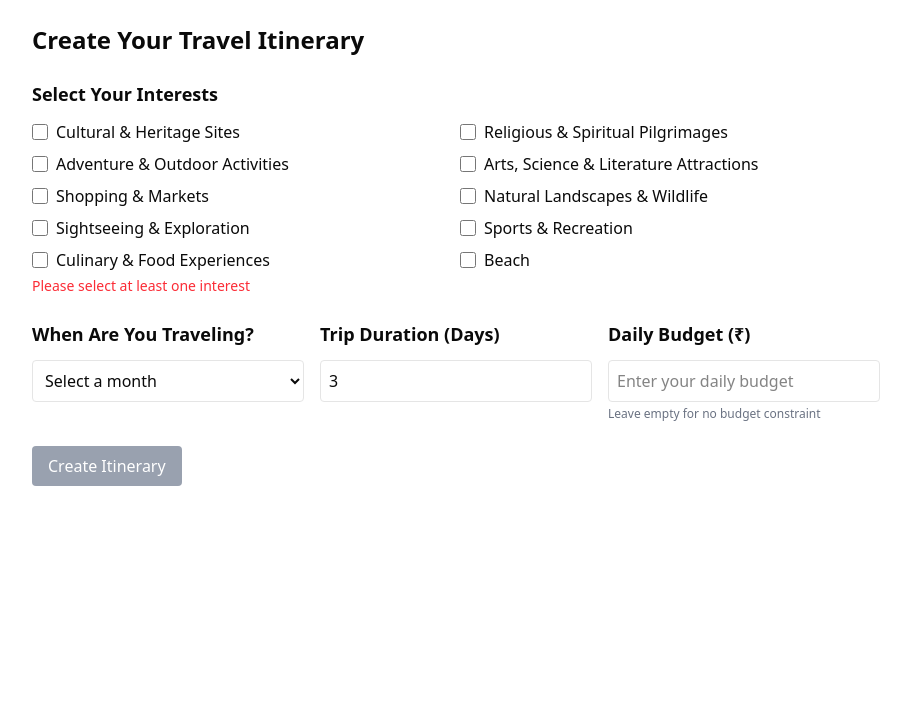
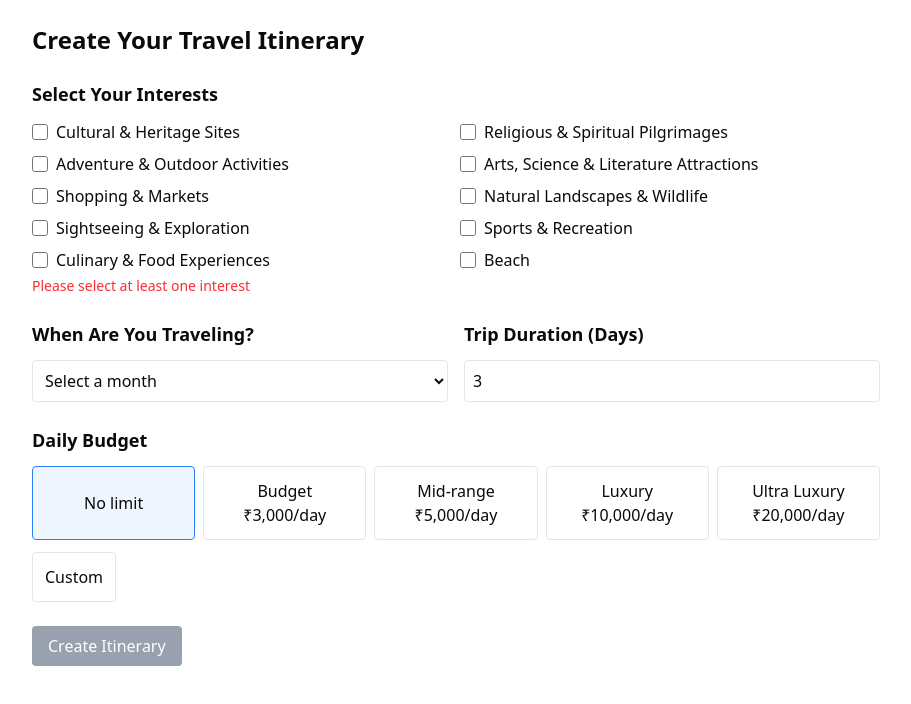
Before and after one commit to HACKED-07/it-gen, a Next.js app: page /createitinerary in a window 1280 px wide. Shown: the top 704 px of the page, without its empty margins (184-1095 px from the left). Built offline with nearby package versions, Linux system fonts and the light colour scheme.

Commit message:
added landig page

```diff
--- a/actions/createItinerary.ts
+++ b/actions/createItinerary.ts
@@ -22,7 +22,7 @@ type ItineraryCity = {
   }[];
   hotels: {
     Hotel_name: string;
-    address: string;
+    City: string;
     Hotel_Rating: number;
     Hotel_price: number;
   }[];
@@ -262,7 +262,7 @@ export async function createItinerary(formData: {
           })),
           hotels: filteredHotels.map((hotel) => ({
             Hotel_name: hotel.Hotel_name || "Unknown Hotel",
-            address: hotel.Address || "",
+            City: hotel.City || "",
             Hotel_Rating: Number(hotel.Hotel_Rating) || 0,
             Hotel_price: Number(hotel.Hotel_price) || 0,
           })),
--- a/app/createitinerary/page.tsx
+++ b/app/createitinerary/page.tsx
@@ -42,7 +42,7 @@ type Destination = {
 
 type Hotel = {
   Hotel_name: string;
-  address: string;
+  City: string;
   Hotel_Rating: number;
   Hotel_price: number;
 };
@@ -103,7 +103,7 @@ const generateDailyPlans = (cityData: ItineraryCity) => {
               ? `Check-in at ${selectedHotel.Hotel_name}`
               : `Check-in at your hotel`,
             description: selectedHotel
-              ? `Get settled at ${selectedHotel.Hotel_name} (${selectedHotel.Hotel_Rating}★) located at ${selectedHotel.address}.`
+              ? `Get settled at ${selectedHotel.Hotel_name} (${selectedHotel.Hotel_Rating}★) located at ${selectedHotel.City}.`
               : "Get settled at your hotel and prepare for your adventure.",
           },
           ...dailyDestinations.map((dest, index) => ({
@@ -188,6 +188,7 @@ export default function ItineraryGenerator() {
   const [selectedInterestKey, setSelectedInterestKey] = useState<string | null>(
     null
   );
+  const [showCustomBudget, setShowCustomBudget] = useState(false);
 
   const handleInterestToggle = (interest: string) => {
     setSelectedInterests((prev) =>
@@ -207,25 +208,15 @@ export default function ItineraryGenerator() {
 
     try {
       const parsedBudget = budget ? parseInt(budget) : undefined;
-
-      console.log("Submitting form with:", {
-        selectedInterests,
-        travelMonth,
-        budget: parsedBudget,
-      });
-
       const response = await createItinerary({
         interests: selectedInterests,
         travelMonth,
         budget: parsedBudget,
       });
 
-      console.log("Received result:", response);
-
       if (response.success) {
         setResult(response);
-
-        // Select the first interest and city by default
+        // Select first interest & city by default
         if (response.itinerary && Object.keys(response.itinerary).length > 0) {
           const firstInterest = Object.keys(response.itinerary)[0];
           setSelectedInterestKey(firstInterest);
@@ -234,9 +225,8 @@ export default function ItineraryGenerator() {
       } else {
         setError(response.message || "Failed to create itinerary");
       }
-    } catch (err) {
+    } catch {
       setError("An unexpected error occurred");
-      console.error(err);
     } finally {
       setIsLoading(false);
     }
@@ -258,20 +248,20 @@ export default function ItineraryGenerator() {
       <h1 className="text-2xl font-bold mb-6">Create Your Travel Itinerary</h1>
 
       <form onSubmit={handleSubmit} className="space-y-6">
+        {/* Interests */}
         <div>
           <h2 className="text-lg font-semibold mb-3">Select Your Interests</h2>
           <div className="grid grid-cols-1 md:grid-cols-2 gap-2">
             {INTEREST_CATEGORIES.map((interest) => (
-              <div key={interest} className="flex items-center">
+              <label key={interest} className="flex items-center">
                 <input
                   type="checkbox"
-                  id={interest}
                   checked={selectedInterests.includes(interest)}
                   onChange={() => handleInterestToggle(interest)}
                   className="mr-2 h-4 w-4"
                 />
-                <label htmlFor={interest}>{interest}</label>
-              </div>
+                {interest}
+              </label>
             ))}
           </div>
           {selectedInterests.length === 0 && (
@@ -281,7 +271,8 @@ export default function ItineraryGenerator() {
           )}
         </div>
 
-        <div className="grid grid-cols-1 md:grid-cols-3 gap-4">
+        {/* Month, Duration & Budget */}
+        <div className="grid grid-cols-1 md:grid-cols-2 gap-4">
           <div>
             <h2 className="text-lg font-semibold mb-3">
               When Are You Traveling?
@@ -308,41 +299,125 @@ export default function ItineraryGenerator() {
               min="1"
               max="14"
               value={tripDuration}
-              onChange={(e) => {
-                const value = e.target.value;
-                if (value === "") {
-                  setTripDuration(""); // Keep it as an empty string if the input is cleared
-                } else {
-                  const parsedValue = parseInt(value);
-                  if (!isNaN(parsedValue)) {
-                    setTripDuration(parsedValue.toString());
-                  }
-                }
-              }}
+              onChange={(e) => setTripDuration(e.target.value)}
               className="w-full p-2 border rounded"
             />
           </div>
-
+        </div>
         <div>
-            <h2 className="text-lg font-semibold mb-3">Daily Budget (₹)</h2>
+          <h2 className="text-lg font-semibold mb-3">Daily Budget</h2>
+          <div className="grid grid-cols-2 md:grid-cols-5 gap-2 mb-3">
+            <button
+              type="button"
+              onClick={() => {
+                setBudget("");
+                setShowCustomBudget(false);
+              }}
+              className={`p-3 border rounded text-center hover:bg-gray-50 ${
+                budget === "" && !showCustomBudget
+                  ? "bg-blue-50 border-blue-500"
+                  : ""
+              }`}
+            >
+              No limit
+            </button>
+            <button
+              type="button"
+              onClick={() => {
+                setBudget("3000");
+                setShowCustomBudget(false);
+              }}
+              className={`p-3 border rounded text-center hover:bg-gray-50 ${
+                budget === "3000" && !showCustomBudget
+                  ? "bg-blue-50 border-blue-500"
+                  : ""
+              }`}
+            >
+              Budget
+              <br />
+              ₹3,000/day
+            </button>
+            <button
+              type="button"
+              onClick={() => {
+                setBudget("5000");
+                setShowCustomBudget(false);
+              }}
+              className={`p-3 border rounded text-center hover:bg-gray-50 ${
+                budget === "5000" && !showCustomBudget
+                  ? "bg-blue-50 border-blue-500"
+                  : ""
+              }`}
+            >
+              Mid-range
+              <br />
+              ₹5,000/day
+            </button>
+            <button
+              type="button"
+              onClick={() => {
+                setBudget("10000");
+                setShowCustomBudget(false);
+              }}
+              className={`p-3 border rounded text-center hover:bg-gray-50 ${
+                budget === "10000" && !showCustomBudget
+                  ? "bg-blue-50 border-blue-500"
+                  : ""
+              }`}
+            >
+              Luxury
+              <br />
+              ₹10,000/day
+            </button>
+            <button
+              type="button"
+              onClick={() => {
+                setBudget("20000");
+                setShowCustomBudget(false);
+              }}
+              className={`p-3 border rounded text-center hover:bg-gray-50 ${
+                budget === "20000" && !showCustomBudget
+                  ? "bg-blue-50 border-blue-500"
+                  : ""
+              }`}
+            >
+              Ultra Luxury
+              <br />
+              ₹20,000/day
+            </button>
+          </div>
+          <button
+            type="button"
+            onClick={() => {
+              setShowCustomBudget(!showCustomBudget);
+              if (!showCustomBudget) setBudget("");
+            }}
+            className={`p-3 border rounded w-full md:w-auto hover:bg-gray-50 ${
+              showCustomBudget ? "bg-blue-50 border-blue-500" : ""
+            }`}
+          >
+            Custom
+          </button>
+          {showCustomBudget && (
+            <div className="mt-3 flex items-center">
+              <span className="text-xl mr-2">₹</span>
               <input
                 type="number"
                 min="0"
                 placeholder="Enter your daily budget"
                 value={budget}
                 onChange={(e) => setBudget(e.target.value)}
-              className="w-full p-2 border rounded"
+                className="flex-grow p-2 border rounded"
               />
-            <p className="text-xs text-gray-500 mt-1">
-              Leave empty for no budget constraint
-            </p>
+              <span className="ml-2 text-gray-500">per day</span>
             </div>
+          )}
         </div>
 
         <button
           type="submit"
           disabled={isLoading || selectedInterests.length === 0 || !travelMonth}
-          className="bg-blue-600 text-white py-2 px-4 rounded disabled:bg-gray-400"
+          className="bg-blue-600 text-white py-2 px-4 rounded disabled:bg-gray-400 hover:cursor-pointer hover:bg-blue-700"
         >
           {isLoading ? "Creating Itinerary..." : "Create Itinerary"}
         </button>
@@ -365,29 +440,27 @@ export default function ItineraryGenerator() {
             </p>
           ) : (
             <div className="grid grid-cols-1 md:grid-cols-3 gap-4">
-              {/* Left sidebar - Interest categories and cities */}
+              {/* Left sidebar */}
               <div className="md:col-span-1 border rounded p-4 bg-gray-50">
                 <h3 className="font-semibold mb-3">Suggested Destinations</h3>
-
                 {Object.entries(result.itinerary).map(([interest, cities]) => (
                   <div key={interest} className="mb-4">
                     <h4 className="text-sm font-medium bg-blue-50 p-1 rounded">
                       {interest}
                     </h4>
-
                     <ul className="mt-2 space-y-1">
-                      {cities.map((city, index) => (
-                        <li key={index}>
+                      {cities.map((city, idx) => (
+                        <li key={idx}>
                           <button
                             className={`text-left w-full p-1 text-sm rounded hover:bg-blue-100 ${
                               selectedInterestKey === interest &&
-                              selectedCityIndex === index
+                              selectedCityIndex === idx
                                 ? "bg-blue-100 font-medium"
                                 : ""
                             }`}
                             onClick={() => {
                               setSelectedInterestKey(interest);
-                              setSelectedCityIndex(index);
+                              setSelectedCityIndex(idx);
                             }}
                           >
                             {city.city}
@@ -406,10 +479,10 @@ export default function ItineraryGenerator() {
                 ))}
               </div>
 
-              {/* Right content - Selected city itinerary */}
+              {/* Right content */}
               <div className="md:col-span-2">
                 {selectedCity ? (
-                  <div>
+                  <>
                     <div className="border-b pb-3 mb-4">
                       <h3 className="text-xl font-semibold">
                         {selectedCity.city}
@@ -432,18 +505,15 @@ export default function ItineraryGenerator() {
                       </div>
                     </div>
 
-                    {/* Hotel information */}
-                    {selectedCity.hotels && selectedCity.hotels.length > 0 && (
+                    {/* Hotels */}
+                    {selectedCity.hotels.length > 0 && (
                       <div className="mb-6 p-4 bg-gray-50 rounded">
                         <h4 className="font-semibold mb-2">
                           Recommended Accommodation
                         </h4>
-                        <div className="space-y-2">
-                          {selectedCity.hotels
-                            .slice(0, 3)
-                            .map((hotel, index) => (
+                        {selectedCity.hotels.slice(0, 3).map((hotel, i) => (
                           <div
-                                key={index}
+                            key={i}
                             className="flex justify-between border-b last:border-b-0 pb-2"
                           >
                             <div>
@@ -451,7 +521,7 @@ export default function ItineraryGenerator() {
                                 {hotel.Hotel_name}
                               </div>
                               <div className="text-xs text-gray-600">
-                                    {hotel.address}
+                                {hotel.City}
                               </div>
                             </div>
                             <div className="text-right">
@@ -465,10 +535,9 @@ export default function ItineraryGenerator() {
                           </div>
                         ))}
                       </div>
-                      </div>
                     )}
 
-                    {/* Day-by-day itinerary */}
+                    {/* Day-by-day */}
                     <h4 className="font-semibold mb-3">Day-by-Day Itinerary</h4>
                     <div className="space-y-6">
                       {dailyPlans.map((day) => (
@@ -478,25 +547,25 @@ export default function ItineraryGenerator() {
                           </div>
                           <div className="p-4">
                             <ul className="space-y-4">
-                              {day.activities.map((activity, index) => (
+                              {day.activities.map((act, idx) => (
                                 <li
-                                  key={index}
+                                  key={idx}
                                   className="border-b last:border-b-0 pb-3"
                                 >
                                   <div className="flex items-start">
                                     <div className="bg-blue-100 text-blue-800 px-2 py-1 rounded text-xs w-20 text-center">
-                                      {activity.time}
+                                      {act.time}
                                     </div>
                                     <div className="ml-3">
                                       <div className="font-medium">
-                                        {activity.activity}
+                                        {act.activity}
                                       </div>
                                       <div className="text-sm text-gray-600">
-                                        {activity.description}
+                                        {act.description}
                                       </div>
-                                      {activity.price && (
+                                      {act.price && (
                                         <div className="text-sm text-green-600 mt-1">
-                                          {activity.price}
+                                          {act.price}
                                         </div>
                                       )}
                                     </div>
@@ -517,8 +586,7 @@ export default function ItineraryGenerator() {
                           <span>Accommodation (per night):</span>
                           <span className="font-medium">
                             ₹
-                            {selectedCity.hotels &&
-                            selectedCity.hotels.length > 0
+                            {selectedCity.hotels.length > 0
                               ? Math.min(
                                   ...selectedCity.hotels.map(
                                     (h) => h.Hotel_price
@@ -531,10 +599,13 @@ export default function ItineraryGenerator() {
                           <span>Average attraction cost:</span>
                           <span className="font-medium">
                             ₹
-                            {selectedCity.popular_destinations.reduce(
-                              (sum, dest) => sum + dest.price_fare,
+                            {(
+                              selectedCity.popular_destinations.reduce(
+                                (sum, d) => sum + d.price_fare,
                                 0
-                            ) / (selectedCity.popular_destinations.length || 1)}
+                              ) /
+                              (selectedCity.popular_destinations.length || 1)
+                            ).toFixed(0)}
                           </span>
                         </div>
                         <div className="flex justify-between">
@@ -556,13 +627,13 @@ export default function ItineraryGenerator() {
                           <span className="font-semibold">
                             ₹
                             {selectedCity.estimated_daily_cost *
-                              parseInt(tripDuration)}
+                              parseInt(tripDuration, 10)}
                           </span>
                         </div>
                       </div>
                     </div>
 
-                    {/* Print button */}
+                    {/* Print */}
                     <div className="mt-6 text-right">
                       <button
                         onClick={() => window.print()}
@@ -571,7 +642,7 @@ export default function ItineraryGenerator() {
                         Print Itinerary
                       </button>
                     </div>
-                  </div>
+                  </>
                 ) : (
                   <div className="flex h-full items-center justify-center text-gray-500 p-8 border rounded">
                     Select a destination to view your personalized itinerary
```
Also changed, not shown: app/page.tsx (+24 -2 lines). Lines whose indentation alone changed are shown as unchanged.
